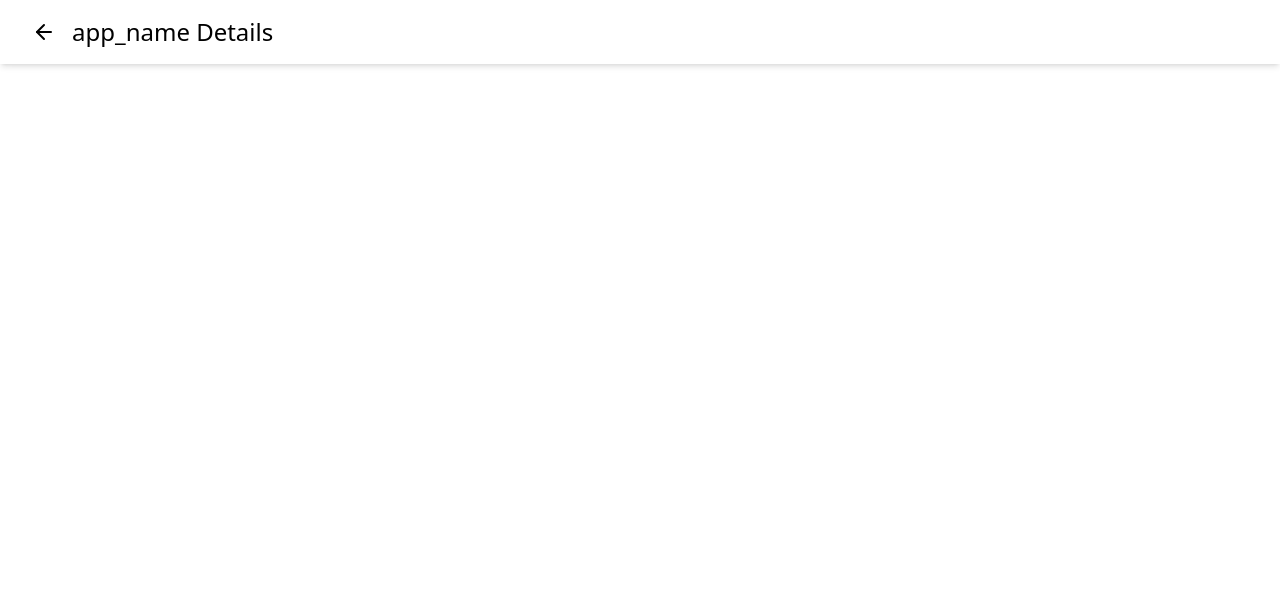
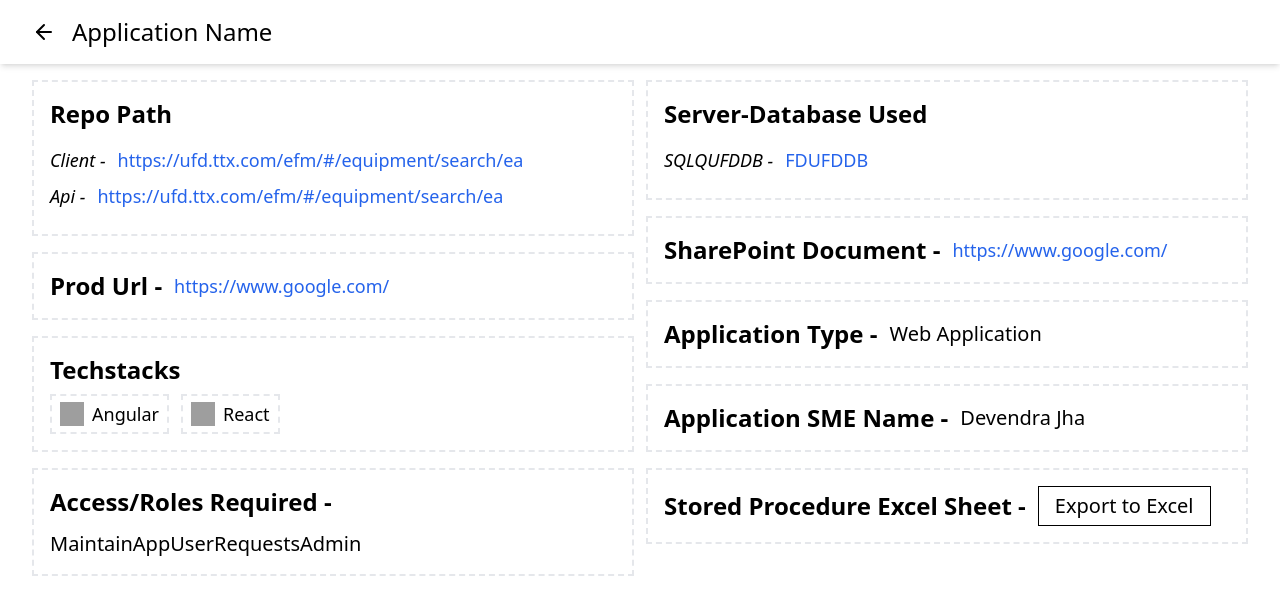
Before and after one commit to neerajdhakad/appInfo-client, a React (Vite) app: page /details/3 in a window 1280 px wide. Shown: the top 614 px of the page. Built offline with nearby package versions, Linux system fonts and the light colour scheme; grey boxes are pictures that could not be loaded.

Commit message:
Add App Details Page

```diff
--- a/package.json
+++ b/package.json
@@ -22,6 +22,7 @@
     "@radix-ui/react-toast": "^1.2.1",
     "@radix-ui/react-toggle": "^1.1.0",
     "axios": "^1.7.2",
+    "buffer": "^6.0.3",
     "class-variance-authority": "^0.7.0",
     "clsx": "^2.1.1",
     "cmdk": "^1.0.0",
--- a/src/API/Api.ts
+++ b/src/API/Api.ts
@@ -1,7 +1,8 @@
 import axios from 'axios';
 import { toast } from 'react-toastify';
 
-const API_URL = 'https://localhost:44318/api';
+// const API_URL = 'https://localhost:44318/api';
+const API_URL = 'http://localhost:5241/api';
 
 const getTechStacks = async () => {
     try {
--- a/src/Custom Hooks/useFileUpload.tsx
+++ b/src/Custom Hooks/useFileUpload.tsx
@@ -1,15 +1,21 @@
 import { useState } from 'react';
 import { BlobServiceClient } from '@azure/storage-blob';
+import { Buffer } from 'buffer';
 
-const connectionString = import.meta.env.AZURE_STORAGE_CONNECTION_STRING;
-const containerName = import.meta.env.AZURE_STORAGE_CONTAINER_NAME;
+// Add this line if you're using a build tool that doesn't automatically provide polyfills.
+window.Buffer = Buffer;
+
+const connectionString = ""
+const containerName = "";
 
 export const useFileUpload = () => {
   const [uploading, setUploading] = useState(false);
 
+  console.log(connectionString, containerName);
+
   const uploadFileToBlobStorage = async (file: File, fileName: string, folderPath: string): Promise<string> => {
     if (!connectionString || !containerName) {
-      throw new Error('Azure Storage connection string or container name is not defined in the environment variables.');
+      throw new Error('Azure Storage connection string or container name is not defined.');
     }
 
     const blobServiceClient = BlobServiceClient.fromConnectionString(connectionString);
@@ -29,7 +35,7 @@ export const useFileUpload = () => {
     if (file) {
       setUploading(true);
       try {
-        const url = await uploadFileToBlobStorage(file, file.name, 'your-folder-path');
+        const url = await uploadFileToBlobStorage(file, file.name, '/fileUpload');
         callback(url);
       } catch (error) {
         console.error('Error uploading file:', error);
--- a/src/pages/AddApplication.tsx
+++ b/src/pages/AddApplication.tsx
@@ -173,9 +173,6 @@ function AddApplication() {
     techStack: z
     .array(techStackSchema)
     .nonempty({ message: "At least one tech stack must be selected." }),
-    databases: z
-      .array(z.string())
-      .nonempty({ message: "At least one Database must be selected." }),
   });
 
   const form = useForm<z.infer<typeof formSchema>>({
@@ -190,7 +187,7 @@ function AddApplication() {
       techStack: [],
       database: {},
       applicationType:"",
-      excelLink: "https://ufd.ttx.com",
+      excelLink: "",
     },
   });
 
--- a/src/pages/AppDetails.tsx
+++ b/src/pages/AppDetails.tsx
@@ -1,17 +1,135 @@
-import { ArrowLeft } from "lucide-react"
-import { Link } from "react-router-dom"
+import { ArrowLeft } from "lucide-react";
+import { useEffect, useState } from "react";
+import { Link } from "react-router-dom";
+import { Button } from "../components/ui/button";
 
 function AppDetails() {
+  const [loading, setLoading] = useState(true);
+
+  useEffect(() => {
+    const timer = setTimeout(() => {
+      setLoading(false);
+    }, 2000);
+
+    return () => clearTimeout(timer);
+  }, []);
+
+  if (loading) return <div className="px-8">Add Skeleton Loading...</div>;
+
   return (
     <>
-    <div className="fixed w-full py-4 px-8 flex items-center gap-4 shadow-md bg-white dark:bg-gray-800 dark:text-white">
+      <div className="w-full py-4 px-8 flex items-center gap-4 shadow-md bg-white dark:bg-gray-800 dark dark:text-white">
         <Link to={"/"}>
           <ArrowLeft />
         </Link>
-        <div className="text-2xl cursor-pointer">app_name Details</div>
+        <div className="text-2xl cursor-pointer">Application Name</div>
+      </div>
+      <div className="w-full flex flex-col md:flex-row gap-3 app-details px-8 mt-4">
+        <div className="w-1/2">
+          {/* Application Repo Path */}
+          <div className=" application-repo-path border-2 border-dashed  p-4">
+            <h1 className="text-2xl font-semibold mb-2 md:mb-4">Repo Path</h1>
+            <div className=" flex flex-wrap flex-col md:flex-row md:gap-3 mb-2">
+              <p className="text-lg italic font-medium">Client - </p>
+              <a
+                href="https://ufd.ttx.com/efm/#/equipment/search/ea"
+                target="_blank"
+                className=" text-lg text-blue-600"
+              >
+                https://ufd.ttx.com/efm/#/equipment/search/ea
+              </a>
+            </div>
+            <div className="flex flex-wrap md:gap-3 mb-2">
+              <p className="text-lg italic font-medium">Api - </p>
+              <a
+                href="https://ufd.ttx.com/efm/#/equipment/search/ea"
+                target="_blank"
+                className=" text-lg text-blue-600"
+              >
+                https://ufd.ttx.com/efm/#/equipment/search/ea
+              </a>
+            </div>
+          </div>
+          {/* Prod URL */}
+          <div className="prod-url mt-4 flex flex-wrap items-center gap-3 border-2 border-dashed  p-4">
+            <p className="text-2xl font-semibold">Prod Url - </p>{" "}
+            <a
+              className="text-blue-600 text-lg"
+              target="_blank"
+              href="https://www.google.com/"
+            >
+              https://www.google.com/
+            </a>
+          </div>
+          {/* TechStack used */}
+          <div className="tech-stack mt-4 border-2 border-dashed  p-4">
+            <p className="text-2xl font-semibold">Techstacks </p>
+            <div className=" flex flex-wrap gap-3 ">
+              <div className="flex flex-wrap items-center gap-2 border-2 border-dashed w-fit px-2 py-1 mt-2">
+                <img
+                  className="h-6 w-6"
+                  src="https://cdn.iconscout.com/icon/free/png-512/free-angular-3-226070.png?f=webp&w=512"
+                  alt="logo"
+                />
+                <p className="text-lg">Angular</p>
+              </div>
+              <div className="flex flex-wrap items-center gap-2 border-2 border-dashed w-fit px-2 py-1 mt-2">
+                <img
+                  className="h-6 w-6"
+                  src="https://cdn.iconscout.com/icon/free/png-512/free-react-3-1175109.png?f=webp&w=256"
+                  alt="logo"
+                />
+                <p className="text-lg">React</p>
+              </div>
+            </div>
+          </div>
+          {/* Access/Roles Required */}
+          <div className="prod-url mt-4 flex flex-wrap items-center gap-3 border-2 border-dashed   p-4">
+            <p className="text-2xl font-semibold">Access/Roles Required -</p>{" "}
+            <p className="text-xl">MaintainAppUserRequestsAdmin</p>
+          </div>
+        </div>
+        <div className="w-1/2">
+          {/* Database Used */}
+          <div className="application-repo-path border-2 border-dashed  p-4">
+            <h1 className="text-2xl font-semibold mb-2 md:mb-4">
+              Server-Database Used
+            </h1>
+            <div className=" flex flex-wrap flex-col md:flex-row md:gap-3 mb-2">
+              <p className="text-lg italic font-medium">SQLQUFDDB - </p>
+              <p className=" text-lg text-blue-600">FDUFDDB</p>
+            </div>
+          </div>
+          {/* Sharepoint URL */}
+          <div className="prod-url mt-4 flex flex-wrap items-center gap-3 border-2 border-dashed  p-4">
+            <p className="text-2xl font-semibold">SharePoint Document - </p>{" "}
+            <a
+              className="text-blue-600 text-lg"
+              target="_blank"
+              href="https://www.google.com/"
+            >
+              https://www.google.com/
+            </a>
+          </div>
+          {/* Application Type */}
+          <div className="prod-url mt-4 flex flex-wrap items-center gap-3 border-2 border-dashed  p-4">
+            <p className="text-2xl font-semibold">Application Type - </p>{" "}
+            <p className="text-xl">Web Application</p>
+          </div>
+          {/* Application SME Name */}
+          <div className="prod-url mt-4 flex flex-wrap items-center gap-3 border-2 border-dashed   p-4">
+            <p className="text-2xl font-semibold">Application SME Name -</p>{" "}
+            <p className="text-xl">Devendra Jha</p>
+          </div>
+          {/* Stored Procedure Excel Sheet */}
+          <div className="prod-url mt-4 flex flex-wrap items-center gap-3 border-2 border-dashed   p-4">
+            <p className="text-2xl font-semibold">Stored Procedure Excel Sheet - </p>{" "}
+            <Button className="text-xl" variant={"outline"}>Export to Excel</Button>
+          </div>
+        </div>
       </div>
     </>
-  )
+  );
 }
 
-export default AppDetails
+export default AppDetails;
```
Also changed, not shown: 1 other file (tests, documents, lock files or other folders).
